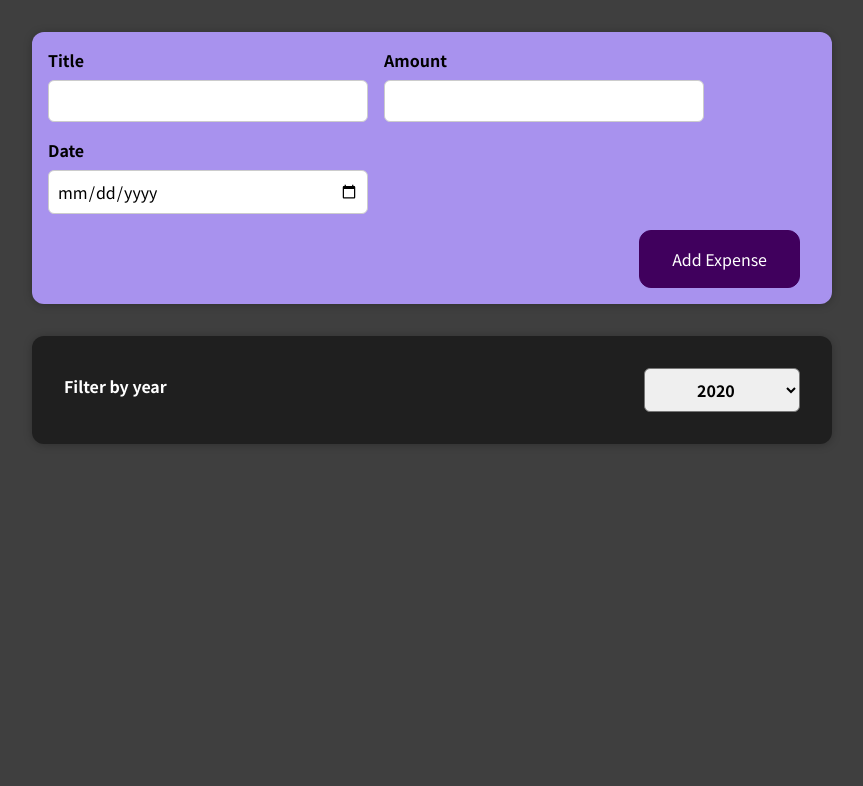
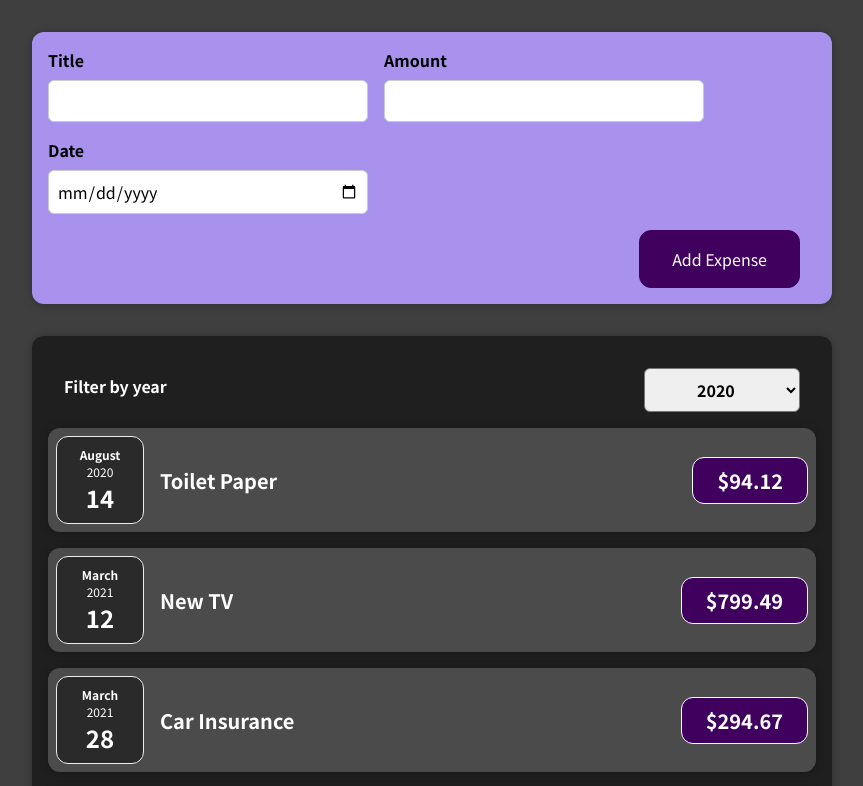
Before and after one commit to yasser-acc/expenses-tracker, a React (Create React App) app: page / in a window 1280 px wide. Shown: the top 786 px of the page, without its empty margins (208-1071 px from the left). Built offline with nearby package versions, Linux system fonts and the light colour scheme.

Commit message:
updated expenses.js

```diff
--- a/src/components/Expenses/Expenses.js
+++ b/src/components/Expenses/Expenses.js
@@ -12,11 +12,6 @@ const Expenses = (props) => {
     setFilteredYear(selectedYear);
   };
 
-  //I used filter() to filter expenses by filter Expenses by the filteredYear
-  const filterExpenses = props.items.filter((expense) => {
-    return expense.date.getFullYear().toString === filteredYear;
-  });
-
   return (
     <div>
       <Card className="expenses">
@@ -29,7 +24,7 @@ const Expenses = (props) => {
           //rendring lists of data
           //this will help us get rid of hard coded expenseItems we used before
 
-          filterExpenses.map((expense) => (
+          props.items.map((expense) => (
             <ExpenseItem
               //Added a key to help react identify individual items
               //You should always add a key when mapping out a list of items
```
